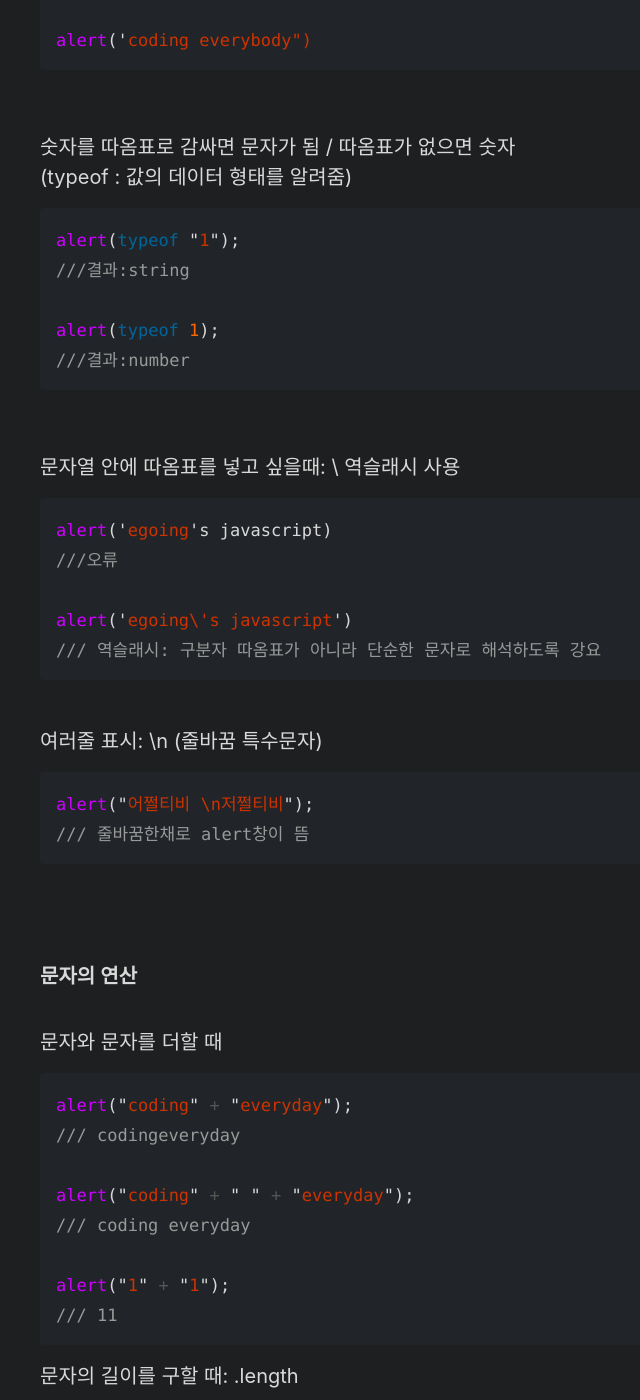
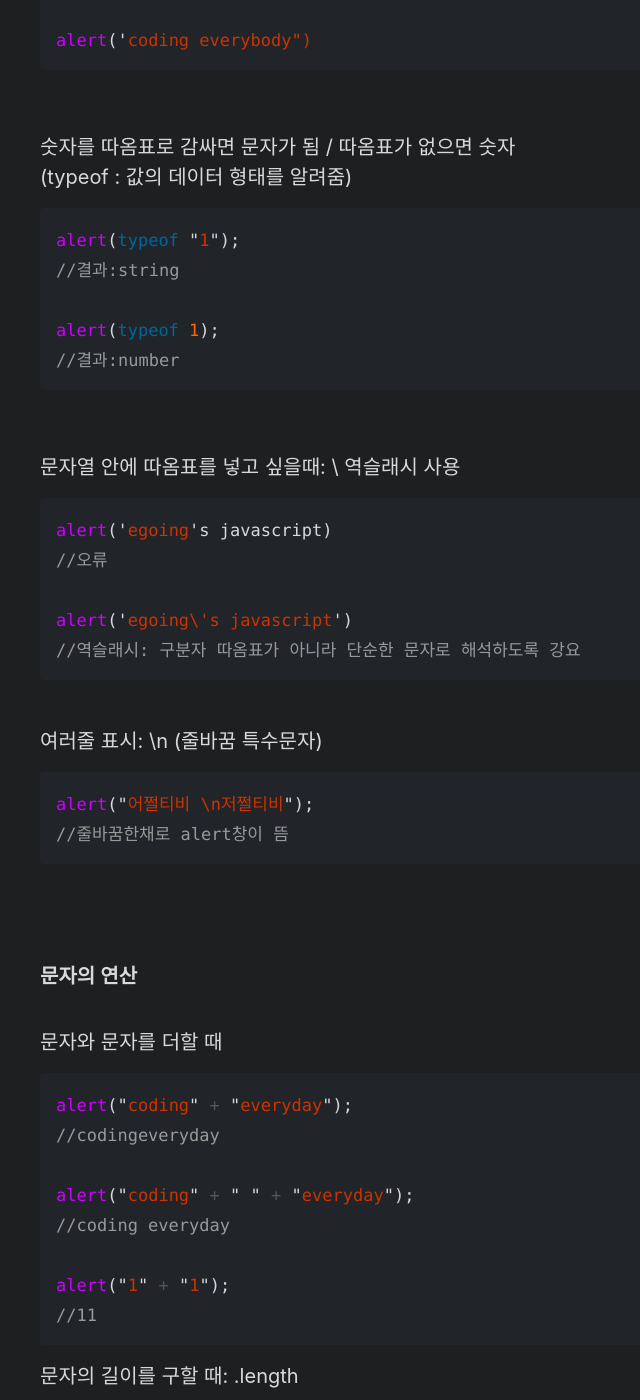
Before and after one commit to Dev-Dotoli/dev-dotoli.github.com, a Jekyll site: the page built from _posts/2022-02-23-JS-4-문자.md, in a window 1280 px wide and 1400 px high, scrolled down 607 px. Shown: the whole window, without its empty margins (264-904 px from the left). Built offline with Jekyll 4.4.1, drawn with Linux system fonts in a browser that asks for light colours.

Commit message:
fix: typo

````diff
--- a/_posts/2022-02-23-JS-4-문자.md
+++ b/_posts/2022-02-23-JS-4-문자.md
@@ -29,10 +29,10 @@ alert('coding everybody")
 
 ```javascript
 alert(typeof "1");
-///결과:string
+//결과:string
 
 alert(typeof 1);
-///결과:number
+//결과:number
 ```
 
 <br>
@@ -41,10 +41,10 @@ alert(typeof 1);
 
 ```javascript
 alert('egoing's javascript)
-///오류
+//오류
 
 alert('egoing\'s javascript')
-/// 역슬래시: 구분자 따옴표가 아니라 단순한 문자로 해석하도록 강요
+//역슬래시: 구분자 따옴표가 아니라 단순한 문자로 해석하도록 강요
 ```
 
 <br>
@@ -52,7 +52,7 @@ alert('egoing\'s javascript')
 
 ```javascript
 alert("어쩔티비 \n저쩔티비");
-/// 줄바꿈한채로 alert창이 뜸
+//줄바꿈한채로 alert창이 뜸
 ```
 
 <br><br>
@@ -64,20 +64,20 @@ alert("어쩔티비 \n저쩔티비");
 
 ```javascript
 alert("coding" + "everyday");
-/// codingeveryday
+//codingeveryday
 
 alert("coding" + " " + "everyday");
-/// coding everyday
+//coding everyday
 
 alert("1" + "1");
-/// 11
+//11
 ```
 
 문자의 길이를 구할 때: .length
 
 ```javascript
 alert("coding everyday".length);
-/// 15
+//15
 ```
 
 <br>
````
